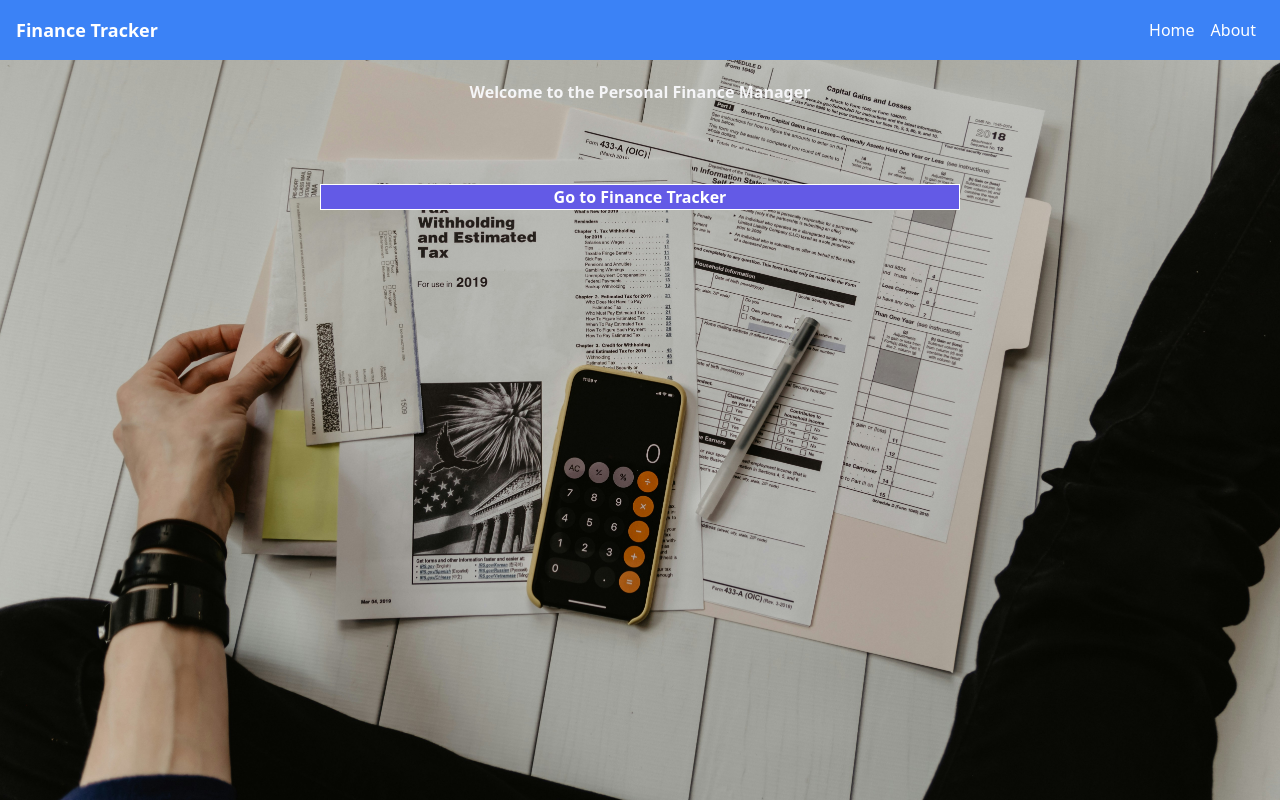
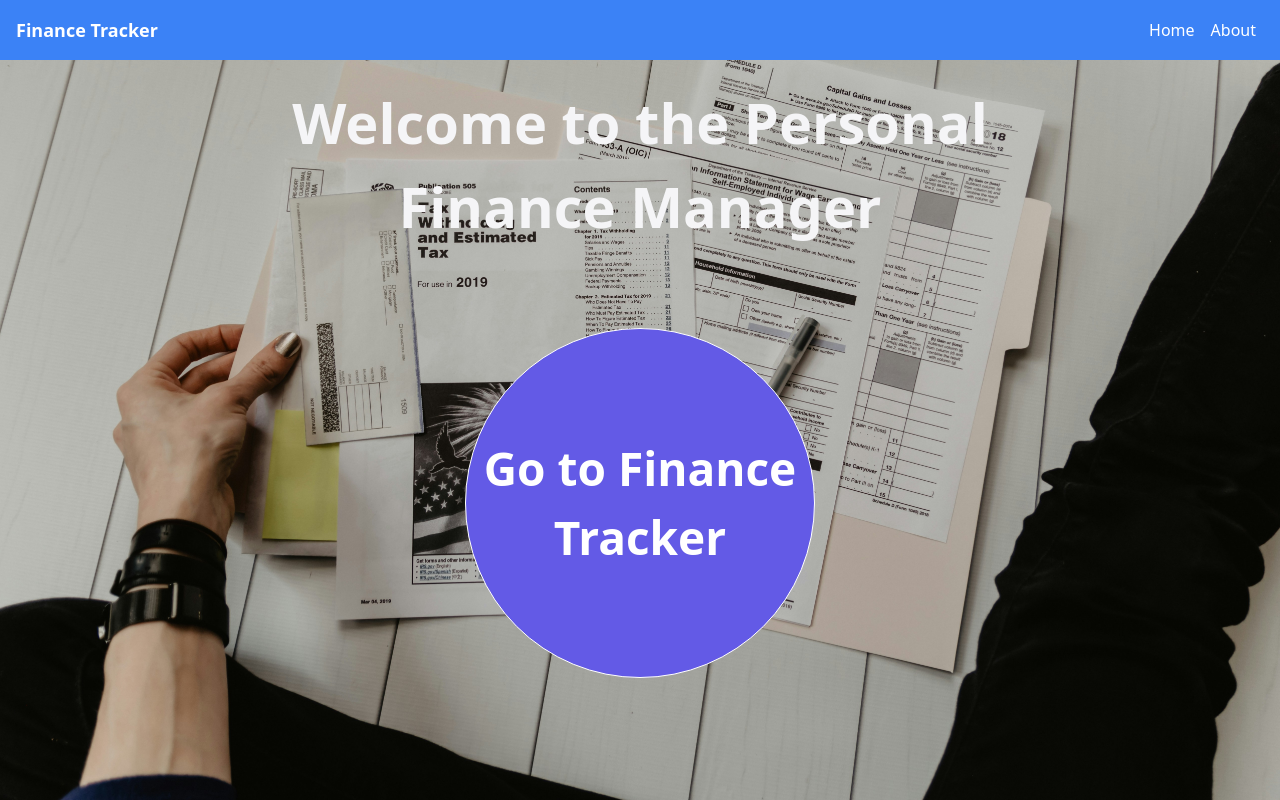
Before and after one commit to MoisesSanchez2020/my-finance-tracker, a Next.js app: page /home in a window 1280 px wide. Built offline with nearby package versions, Linux system fonts and the light colour scheme.

Commit message:
4  update

```diff
--- a/app/globals.css
+++ b/app/globals.css
@@ -31,3 +31,69 @@ body {
     text-wrap: balance;
   }
 }
+
+/* Inside globals.css */
+
+.home-content {
+  padding: 20px;
+  text-align: center;
+  font-weight: bold;
+  border-radius: 15px;
+  margin: auto;
+  max-width: 800px;
+}
+
+.home-content h1 {
+  color: #f5f5f7;
+  font-size: 3.5em;
+  margin-bottom: 20px;
+}
+
+.home-content p {
+  color: #424bed;
+  font-size: 1.3em;
+  line-height: 1.5;
+  font-weight: bold;
+}
+
+.start-button {
+  background-color: #635ae6;
+  color: white;
+  border: 1px solid white;
+  border-radius: 50%;
+  width: 50vw;
+  height: 50vw;
+  max-width: 350px;
+  max-height: 350px;
+  font-size: 46px;
+  cursor: pointer;
+  display: flex;
+  align-items: center;
+  justify-content: center;
+  margin: 10vh auto;
+  position: relative;
+  z-index: 2;
+}
+/* Inside globals.css */
+
+.calendar-container .react-calendar {
+  width: 100%;
+  max-width: 1000px;
+  font-size: 1.3em;
+}
+
+.highlight {
+  background-color: #b6e0fe;
+}
+
+.bubble {
+  position: absolute;
+  background-color: red;
+  border: 1px solid #ddd;
+  padding: 10px;
+  border-radius: 8px;
+  box-shadow: 0 0 10px rgba(0, 0, 0, 0.1);
+  top: 50%;
+  left: 50%;
+  transform: translate(-50%, -50%);
+}
--- a/pages/home.tsx
+++ b/pages/home.tsx
@@ -25,59 +25,7 @@ const Home: React.FC = () => {
           Go to Finance Tracker
         </button>
       </main>
-      <style jsx>{`
-  .home-content {
-    padding: 20px;
-    text-align: center;
-    font-weight: bold; // Make the text bold
-    border-radius: 15px; // Rounded corners
-    margin: auto; // Center the content
-    max-width: 800px; // Maximum width of the content
-  }
 
-  .home-content h1 {
-    color: #f5f5f7; // Dark text color for the heading
-    font-size: 3.5em; // Larger font size for the heading
-    margin-bottom: 20px; // Space below the heading
-  }
-
-  .home-content p {
-    color: #424bed;
-    font-size: 1.3em; // Slightly increased font size
-    line-height: 1.5;
-    font-weight: bold; // Make the text bold
-
-  }
-
-  .start-button {
-    // Your existing styles for the start button
-  }
-`}</style>
-
-      <style jsx>{`
-  .home-content {
-    padding: 20px;
-    text-align: center;
-  }
-  .start-button {
-    background-color: #635ae6;
-    color: white;
-    border: 1px solid white; // Added white border
-    border-radius: 50%;
-    width: 50vw; // 50% of the viewport width
-    height: 50vw; // Also 50% of the viewport width for a circular shape
-    max-width: 350px; // Maximum size limitation
-    max-height: 350px; // Maximum size limitation
-    font-size: 46px;
-    cursor: pointer;
-    display: flex;
-    align-items: center;
-    justify-content: center;
-    margin: 10vh auto;
-    position: relative;
-    z-index: 2;
-  }
-`}</style>
 
 
     </div>
--- a/pages/index.tsx
+++ b/pages/index.tsx
@@ -147,30 +147,7 @@ const Home = () => {
           </div>
         )}
       </main>
-      {/* Style section */}
-      <style jsx global>{`
-        .calendar-container .react-calendar {
-          width: 100%;
-          max-width: 1000px;
-          font-size: 1.3em;
-        }
 
-        .highlight {
-          background-color: #b6e0fe;
-        }
-
-        .bubble {
-          position: absolute;
-          background-color: red;
-          border: 1px solid #ddd;
-          padding: 10px;
-          border-radius: 8px;
-          box-shadow: 0px 0px 10px rgba(0,0,0,0.1);
-          top: 50%;
-          left: 50%;
-          transform: translate(-50%, -50%);
-        }
-      `}</style>
     </div>
   );
 };
```
Also changed, not shown: 1 other file (tests, documents, lock files or other folders).
